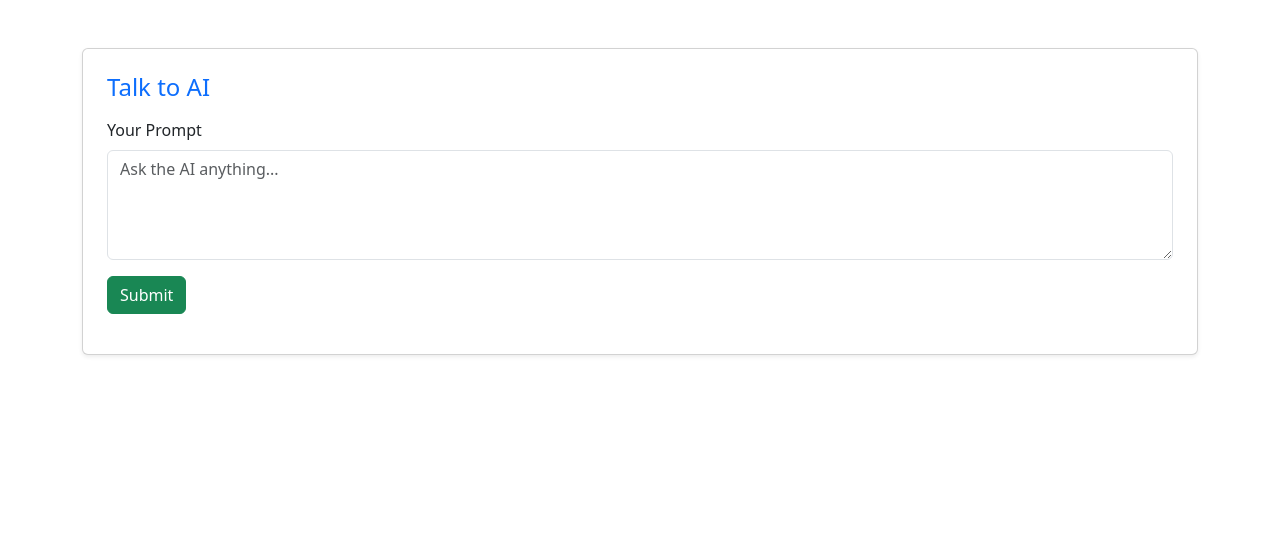
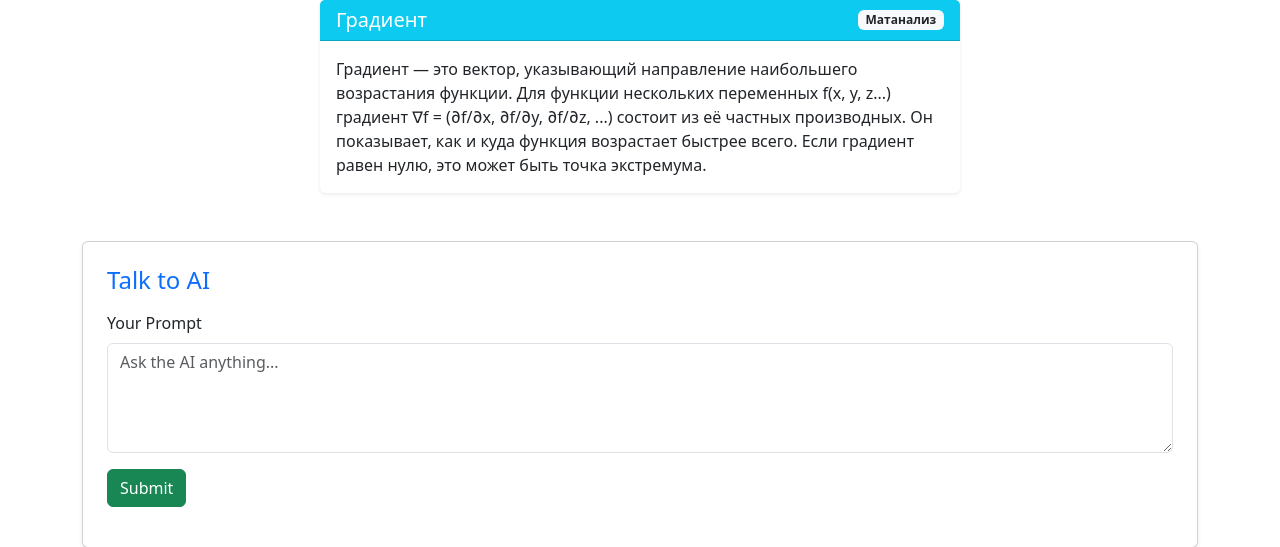
Before and after one commit to ZeNik77/Self-Revision-app, a Django app: page /course/ in a window 1280 px wide. Shown: the part 72-619 px from the top of the page. Run offline with Django 5.2, Linux system fonts and the light colour scheme.

Commit message:
ТЕМА ТЕМА НОРМАЛЬНАЯ ТЕМА

```diff
--- a/templates/course.html
+++ b/templates/course.html
@@ -1,6 +1,19 @@
 {% extends "base.html" %}
 
 {% block content %}
+<div class="col-md-6 mx-auto mb-4">
+  <div class="card shadow-sm border-0">
+    <div class="card-header bg-info text-white d-flex justify-content-between align-items-center">
+      <h5 class="mb-0">{{ topic_name }}</h5>
+      <span class="badge bg-light text-dark">{{ course }}</span>
+    </div>
+    <div class="card-body">
+      <p class="card-text">
+        {{ topic_description }}
+      </p>
+    </div>
+  </div>
+</div>
 
 <div class="container mt-5">
   <form id="aiForm" class="card shadow-sm p-4">
@@ -36,6 +49,9 @@
                 type: 'POST',
                 data: {
                     'input': $('#aiInput').val(),
+                    'course': '{{ course }}',
+                    'topic_name': '{{ topic_name }}',
+                    'topic_description': '{{ topic_description }}',
                     'csrfmiddlewaretoken': '{{ csrf_token }}'
                 },
                 success: function(response) {
--- a/testproject/views.py
+++ b/testproject/views.py
@@ -97,16 +97,16 @@ def donat(request):
     return render(request, 'donat.html')
 def course(request):
     gradient_summary = "Градиент — это вектор, указывающий направление наибольшего возрастания функции. Для функции нескольких переменных f(x, y, z...) градиент ∇f = (∂f/∂x, ∂f/∂y, ∂f/∂z, ...) состоит из её частных производных. Он показывает, как и куда функция возрастает быстрее всего. Если градиент равен нулю, это может быть точка экстремума."
-    return render(request, 'course.html', {'topic': gradient_summary})
-async def chatGPT(input):
+    return render(request, 'course.html', {'course': 'Матанализ', 'topic_name': 'Градиент', 'topic_description': gradient_summary})
+async def chatGPT(input, course, topic_name, topic_description):
     client = Client()
-
+    content = f'Отправь ответ пользователю, по теме "{topic_name}" из курса "{course}", конспект которой:\n {topic_description}\n\nЕсли вопрос не по теме, напиши, что он не по теме. Напиши только ответ на вопрос, начиная с "Ответ: "!!!. Вот вопрос: {input}'
     response = client.chat.completions.create(
         model="gpt-4o-mini",
         messages=[
             {
                 "role": "user",
-                "content": input
+                "content": content
             }
         ],
         web_search = False
@@ -115,6 +115,9 @@ async def chatGPT(input):
 async def sendMessage(request):
     if request.method == 'POST':
         input = request.POST.get('input')
-        response = await chatGPT(input)
+        course = request.POST.get('course')
+        topic_name = request.POST.get('topic_name')
+        topic_description = request.POST.get('topic_description')
+        response = await chatGPT(input, course, topic_name, topic_description)
         return JsonResponse({'message': response.choices[0].message.content})
     return JsonResponse({'message': 'Invalid request'})
```
Also changed, not shown: db.sqlite3 (added), testproject/migrations/0001_initial.py (added), testproject/migrations/__init__.py (added).
